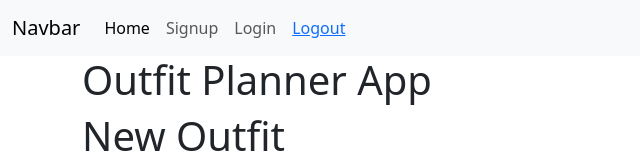
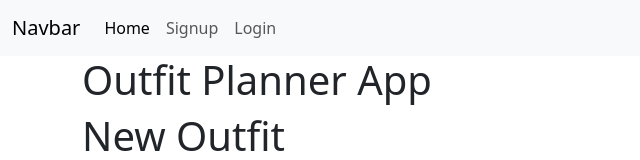
Before and after one commit to adenaeisenberg/outfit-planner, a React (Vite) app: page / in a window 1280 px wide. Shown: the top 160 px of the page, without its empty margins (0-640 px from the left). Built offline with nearby package versions, Linux system fonts and the light colour scheme; no server answers.

Commit message:
if user is sign in only logout is in header- if no user is signed in then the header only has signup or login

```diff
--- a/src/Header.jsx
+++ b/src/Header.jsx
@@ -27,6 +27,9 @@ export function Header() {
                   Home
                 </a>
               </li>
+
+              {localStorage.jwt === undefined ? (
+                <>
                   <li className="nav-item">
                     <a className="nav-link" href="/signup">
                       Signup
@@ -37,11 +40,14 @@ export function Header() {
                       Login
                     </a>
                   </li>
+                </>
+              ) : (
                 <li className="nav-item">
                   <a className="nav-link">
                     <LogoutLink />
                   </a>
                 </li>
+              )}
             </ul>
           </div>
         </div>
```
Lines whose indentation alone changed are shown as unchanged.
